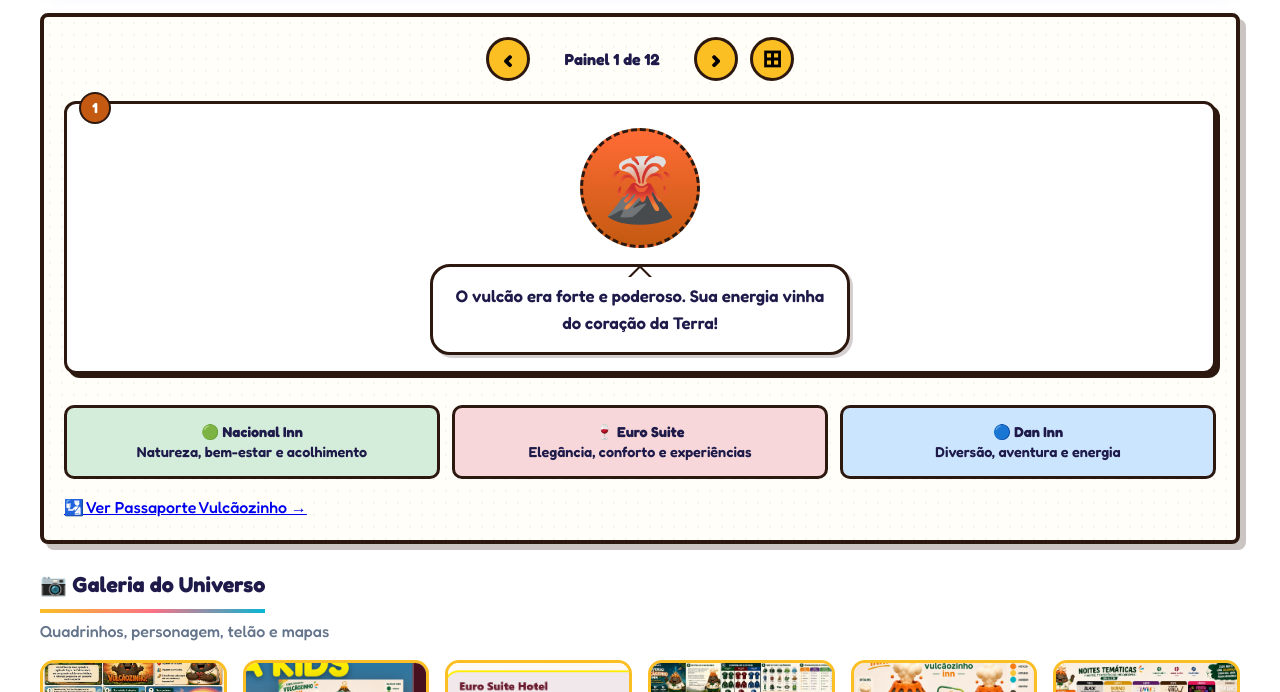
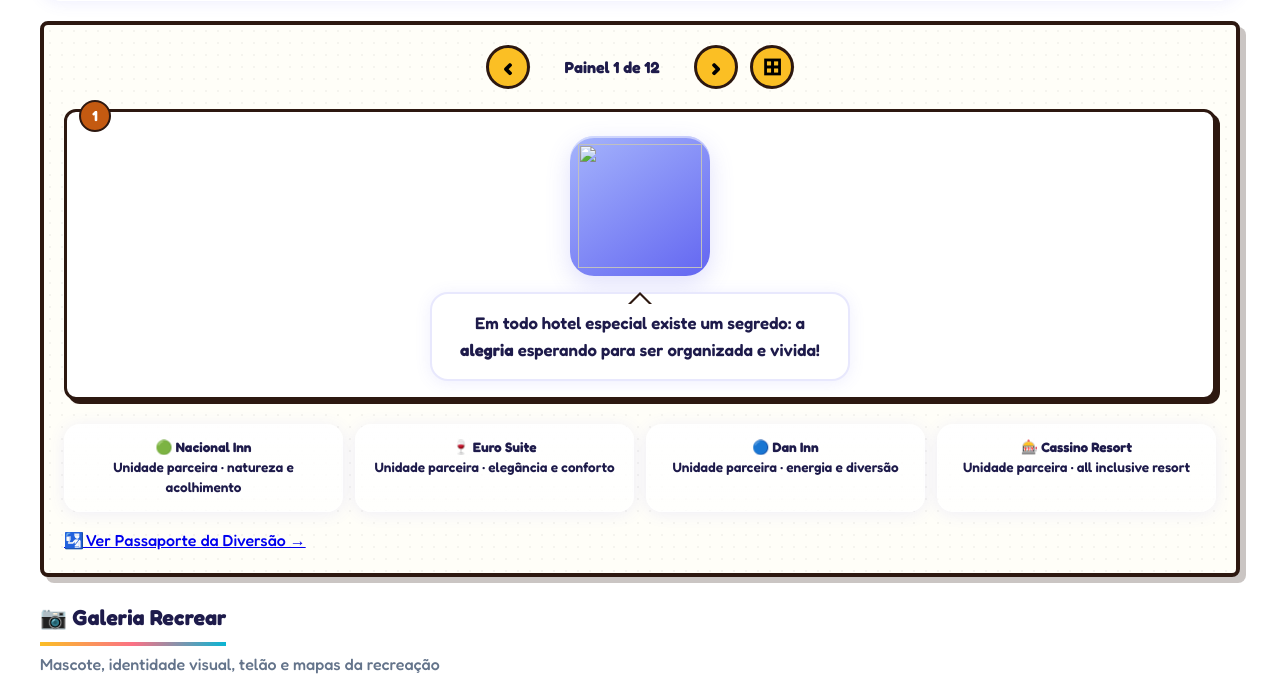
Before and after one commit to 0125mateus/universo-vulcaozinho, a Django app: page /universo/ in a window 1280 px wide. Shown: the part 1542-2234 px from the top of the page. Run offline with Django 5.2, Linux system fonts and the light colour scheme; data that the repository does not hold is empty; parts of the project's set-up code (start-up, migrations or seed data) failed here and were passed over.

Commit message:
Add Rei mascot and rewrite /universo/ story for Recrear brand.
Pixar-style SVG mascot, new comic panels, poster and gallery; Cassino as partner unit.

Co-authored-by: Cursor <cursoragent@cursor.com>

```diff
--- a/core/hotel_brand.py
+++ b/core/hotel_brand.py
@@ -7,7 +7,7 @@ HOTEIS_COM_LOGO = frozenset({
     'nacional-inn',
 })
 
-FALLBACK_LOGO = 'img/recrear-logo.svg'
+FALLBACK_LOGO = 'img/mascote-recrear.svg'
 
 
 def hotel_logo_static_path(slug: str | None) -> str:
--- a/static/css/recrear-theme.css
+++ b/static/css/recrear-theme.css
@@ -213,10 +213,14 @@ body {
 }
 
 .brand-logo-recrear {
-    height: 48px;
+    height: 52px;
     width: auto;
     filter: drop-shadow(0 2px 8px rgba(99, 102, 241, 0.25));
     transition: transform 0.35s cubic-bezier(0.34, 1.56, 0.64, 1);
+}
+
+.brand-mascote {
+    height: 56px;
 }
 
 .brand:hover .brand-logo-recrear {
@@ -488,3 +492,82 @@ body {
     .pixar-sun { width: 56px; height: 56px; top: 6%; right: 8%; }
     .brand-logo-recrear { height: 38px; }
 }
+
+/* ── Mascote Rei nos quadrinhos ── */
+.hero-mascote-wrap {
+    display: flex;
+    align-items: center;
+    gap: 1.5rem;
+    flex-wrap: wrap;
+    margin-top: 0.5rem;
+}
+
+.hero-mascote {
+    width: 120px;
+    height: auto;
+    filter: drop-shadow(0 8px 24px rgba(99, 102, 241, 0.35));
+    animation: recrearMascoteFloat 4s ease-in-out infinite;
+}
+
+@keyframes recrearMascoteFloat {
+    0%, 100% { transform: translateY(0) rotate(-2deg); }
+    50% { transform: translateY(-10px) rotate(2deg); }
+}
+
+.quadrinho-art {
+    border: none !important;
+    border-radius: 24px !important;
+    width: 140px !important;
+    height: 140px !important;
+    padding: 0.5rem !important;
+    box-shadow:
+        inset 0 2px 0 rgba(255,255,255,0.5),
+        0 8px 24px rgba(99, 102, 241, 0.2) !important;
+    overflow: hidden;
+}
+
+.quadrinho-mascote-img {
+    width: 100%;
+    height: 100%;
+    object-fit: contain;
+    display: block;
+}
+
+.quad-art-sonho { background: linear-gradient(145deg, #A5B4FC, #6366F1) !important; }
+.quad-art-equipe { background: linear-gradient(145deg, #67E8F9, #06B6D4) !important; }
+.quad-art-nascimento { background: linear-gradient(145deg, #FDE68A, #FBBF24) !important; }
+.quad-art-coracao { background: linear-gradient(145deg, #FDA4AF, #FB7185) !important; }
+.quad-art-plataforma { background: linear-gradient(145deg, #C4B5FD, #8B5CF6) !important; }
+.quad-art-missao { background: linear-gradient(145deg, #86EFAC, #14B8A6) !important; }
+.quad-art-poderes { background: linear-gradient(145deg, #F9A8D4, #EC4899, #6366F1) !important; }
+.quad-art-amigos { background: linear-gradient(145deg, #FED7AA, #FB923C) !important; }
+.quad-art-cristais { background: linear-gradient(145deg, #E9D5FF, #A855F7) !important; }
+.quad-art-semana { background: linear-gradient(145deg, #BFDBFE, #3B82F6) !important; }
+.quad-art-festa { background: linear-gradient(145deg, #312E81, #6366F1) !important; }
+.quad-art-bemvindo { background: linear-gradient(145deg, #FEF08A, #F59E0B) !important; }
+
+.quadrinho-balao {
+    border-radius: 18px !important;
+    border: 2px solid rgba(99, 102, 241, 0.15) !important;
+    box-shadow: var(--recrear-shadow-soft) !important;
+}
+
+.quadrinho-hoteis {
+    display: grid;
+    grid-template-columns: repeat(auto-fit, minmax(160px, 1fr));
+    gap: 0.75rem;
+}
+
+.quadrinho-hotel {
+    border-radius: 16px !important;
+    padding: 0.85rem 1rem !important;
+    background: var(--recrear-gloss) !important;
+    border: 1px solid rgba(255,255,255,0.75) !important;
+    box-shadow: var(--recrear-shadow-soft) !important;
+    font-size: 0.85rem;
+    line-height: 1.45;
+}
+
+@media (prefers-reduced-motion: reduce) {
+    .hero-mascote { animation: none !important; }
+}
--- a/templates/base.html
+++ b/templates/base.html
@@ -11,7 +11,7 @@
     <link rel="stylesheet" href="{% static 'css/hotel-themes.css' %}">
     <link rel="stylesheet" href="{% static 'css/assistant.css' %}">
     <link rel="stylesheet" href="{% static 'css/hybrid-polish.css' %}?v=5">
-    <link rel="stylesheet" href="{% static 'css/recrear-theme.css' %}?v=1">
+    <link rel="stylesheet" href="{% static 'css/recrear-theme.css' %}?v=2">
     {% block extra_css %}{% endblock %}
     {% if hotel_atual %}
     <style>
@@ -70,7 +70,7 @@
                     {% endif %}
                 </div>
                 {% else %}
-                <img src="{% static 'img/recrear-logo.svg' %}" alt="Recrear" class="brand-logo-recrear">
+                <img src="{% static 'img/mascote-recrear.svg' %}" alt="Rei — Recrear" class="brand-logo-recrear brand-mascote">
                 <div class="brand-text">
                     <h1>Recrear</h1>
                     <span>Sistema profissional de recreação hoteleira</span>
--- a/templates/core/universo.html
+++ b/templates/core/universo.html
@@ -5,12 +5,17 @@
 
 {% block content %}
 <section class="hero hero-quadrinho">
-    <span class="hotel-badge">Recrear</span>
-    <h2>✨ A história da recreação que encanta</h2>
-    <p class="hero-lema">"Transformar hotéis em experiências memoráveis — com diversão e excelência."</p>
+    <div class="hero-mascote-wrap">
+        <img src="{% static 'img/mascote-recrear.svg' %}" alt="Rei — mascote Recrear" class="hero-mascote">
+        <div>
+            <span class="hotel-badge">Recrear · conheça o Rei ✨</span>
+            <h2>A história da recreação que encanta</h2>
+            <p class="hero-lema">"Transformar hotéis em experiências memoráveis — com diversão, tecnologia e excelência."</p>
+        </div>
+    </div>
 </section>
 
-<nav class="universo-tabs" aria-label="Seções do Universo">
+<nav class="universo-tabs" aria-label="Seções Sobre Recrear">
     <a href="#historia" class="universo-tab active">📚 Quadrinhos</a>
     <a href="#galeria" class="universo-tab">📷 Galeria</a>
     <a href="#cristais" class="universo-tab">🌈 Cristais</a>
@@ -20,18 +25,18 @@
 <section id="historia" class="quadrinhos-section">
     <div class="quadrinho-poster-wrap glass-card">
         <div class="quadrinho-poster-head">
-            <h3>📖 Edição completa — O Guardião das Águas Termais</h3>
+            <h3>📖 Edição especial — A Origem da Diversão</h3>
             <button type="button" class="quadrinho-btn-zoom" id="quadrinho-zoom"
-                    data-src="{% static 'img/galeria/historia-quadrinhos.png' %}"
-                    data-caption="A História do Vulcãozinho — quadrinhos completos">
+                    data-src="{% static 'img/galeria/recrear-historia-poster.svg' %}"
+                    data-caption="Recrear — A Origem da Diversão">
                 🔍 Ampliar
             </button>
         </div>
         <button type="button" class="quadrinho-poster-btn galeria-item"
-                data-src="{% static 'img/galeria/historia-quadrinhos.png' %}"
-                data-caption="A História do Vulcãozinho — quadrinhos completos">
-            <img src="{% static 'img/galeria/historia-quadrinhos.png' %}"
-                 alt="Quadrinhos completos — A História do Vulcãozinho, O Guardião das Águas Termais"
+                data-src="{% static 'img/galeria/recrear-historia-poster.svg' %}"
+                data-caption="Recrear — A Origem da Diversão">
+            <img src="{% static 'img/galeria/recrear-historia-poster.svg' %}"
+                 alt="Poster Recrear — A Origem da Diversão, com o mascote Rei"
                  class="quadrinho-poster">
         </button>
         <p class="quadrinho-poster-hint">Clique na imagem para ver em tela cheia · role os painéis abaixo</p>
@@ -48,126 +53,151 @@
         <div class="quadrinhos-panels" id="quadrinhos-panels">
             <article class="quadrinho-panel active" data-panel="1">
                 <span class="quadrinho-num">1</span>
-                <div class="quadrinho-art quad-art-vulcao">🌋</div>
+                <div class="quadrinho-art quad-art-sonho">
+                    <img src="{% static 'img/mascote-recrear.svg' %}" alt="" class="quadrinho-mascote-img" aria-hidden="true">
+                </div>
                 <div class="quadrinho-balao">
-                    <p>O vulcão era forte e poderoso. Sua energia vinha do coração da Terra!</p>
+                    <p>Em todo hotel especial existe um segredo: a <strong>alegria</strong> esperando para ser organizada e vivida!</p>
                 </div>
             </article>
             <article class="quadrinho-panel" data-panel="2">
                 <span class="quadrinho-num">2</span>
-                <div class="quadrinho-art quad-art-agua">💧</div>
+                <div class="quadrinho-art quad-art-equipe">
+                    <img src="{% static 'img/mascote-recrear.svg' %}" alt="" class="quadrinho-mascote-img" aria-hidden="true">
+                </div>
                 <div class="quadrinho-balao">
-                    <p>Com o tempo, o vulcão adormeceu. Mas sua energia ficou aqui, aquecendo as águas que brotam da terra até hoje.</p>
+                    <p>Recreadores, gerentes e recepção sonhavam com uma recreação <strong>profissional</strong> — sem planilhas perdidas e sem programação confusa.</p>
                 </div>
             </article>
             <article class="quadrinho-panel" data-panel="3">
                 <span class="quadrinho-num">3</span>
-                <div class="quadrinho-art quad-art-nascimento">✨</div>
+                <div class="quadrinho-art quad-art-nascimento">
+                    <img src="{% static 'img/mascote-recrear.svg' %}" alt="" class="quadrinho-mascote-img" aria-hidden="true">
+                </div>
                 <div class="quadrinho-balao">
-                    <p>Diz a lenda que, no coração desse vulcão, nasceu um pequeno guardião chamado… <strong>Vulcãozinho!</strong></p>
+                    <p>Dessa energia nasceu uma faísca de luz… <strong>Rei</strong>, o mascote da <strong>Recrear</strong> — pequeno no tamanho, gigante no coração!</p>
                 </div>
             </article>
             <article class="quadrinho-panel" data-panel="4">
                 <span class="quadrinho-num">4</span>
-                <div class="quadrinho-art quad-art-coracao">❤️</div>
+                <div class="quadrinho-art quad-art-coracao">
+                    <img src="{% static 'img/mascote-recrear.svg' %}" alt="" class="quadrinho-mascote-img" aria-hidden="true">
+                </div>
                 <div class="quadrinho-balao">
-                    <p>Ele não nasceu para destruir. Nasceu para <strong>aquecer</strong>! As águas, os corações, as amizades — e transformar cada viagem em lembrança inesquecível.</p>
+                    <p>Rei não nasceu só para animar. Nasceu para <strong>conectar</strong> equipes, hóspedes e momentos — e transformar cada estadia em memória inesquecível.</p>
                 </div>
             </article>
             <article class="quadrinho-panel" data-panel="5">
                 <span class="quadrinho-num">5</span>
-                <div class="quadrinho-art quad-art-viagem">🧳</div>
+                <div class="quadrinho-art quad-art-plataforma">
+                    <img src="{% static 'img/mascote-recrear.svg' %}" alt="" class="quadrinho-mascote-img" aria-hidden="true">
+                </div>
                 <div class="quadrinho-balao">
-                    <p>Desde então, a <strong>Recrear</strong> percorre hotéis e resorts, levando alegria para crianças, famílias e amigos de todo o Brasil.</p>
+                    <p>Assim surgiu a <strong>Recrear</strong>: a plataforma que leva recreação de excelência para hotéis e resorts em todo o Brasil.</p>
                 </div>
             </article>
             <article class="quadrinho-panel" data-panel="6">
                 <span class="quadrinho-num">6</span>
-                <div class="quadrinho-art quad-art-missao">🎯</div>
+                <div class="quadrinho-art quad-art-missao">
+                    <img src="{% static 'img/mascote-recrear.svg' %}" alt="" class="quadrinho-mascote-img" aria-hidden="true">
+                </div>
                 <div class="quadrinho-balao">
-                    <p>Sua missão é simples: fazer cada hóspede sentir o <strong>calor da hospitalidade</strong> de Poços de Caldas.</p>
+                    <p>A missão é clara: cada hóspede deve sentir uma experiência digna de filme de animação — com carinho, organização e diversão de verdade.</p>
                 </div>
             </article>
             <article class="quadrinho-panel" data-panel="7">
                 <span class="quadrinho-num">7</span>
-                <div class="quadrinho-art quad-art-poderes">🌈</div>
+                <div class="quadrinho-art quad-art-poderes">
+                    <img src="{% static 'img/mascote-recrear.svg' %}" alt="" class="quadrinho-mascote-img" aria-hidden="true">
+                </div>
                 <div class="quadrinho-balao">
-                    <p><strong>Seus poderes:</strong> espalhar alegria · criar amizades · transformar férias em aventuras · proteger as águas termais · histórias inesquecíveis.</p>
+                    <p><strong>Superpoderes da Recrear:</strong> programação · telão · app do hóspede · passaporte · ponto · dashboard · loja · passeios com PIX.</p>
                 </div>
             </article>
             <article class="quadrinho-panel" data-panel="8">
                 <span class="quadrinho-num">8</span>
-                <div class="quadrinho-art quad-art-amigos">🤝</div>
+                <div class="quadrinho-art quad-art-amigos">
+                    <img src="{% static 'img/mascote-recrear.svg' %}" alt="" class="quadrinho-mascote-img" aria-hidden="true">
+                </div>
                 <div class="quadrinho-balao">
-                    <p><strong>Seus amigos:</strong> Pequenos Guardiões · Liga da Aventura · Exploradores das Águas Termais · Guardiões da Memória.</p>
+                    <p><strong>Time Rei:</strong> recreadores · recepção · gerentes · supervisores · RH · famílias e hóspedes de todas as idades!</p>
                 </div>
             </article>
             <article class="quadrinho-panel" data-panel="9">
                 <span class="quadrinho-num">9</span>
-                <div class="quadrinho-art quad-art-cristais">💎</div>
+                <div class="quadrinho-art quad-art-cristais">
+                    <img src="{% static 'img/mascote-recrear.svg' %}" alt="" class="quadrinho-mascote-img" aria-hidden="true">
+                </div>
                 <div class="quadrinho-balao">
-                    <p>Os <strong>Sete Cristais da Diversão</strong> e o Passaporte Vulcãozinho — cada atividade rende um carimbo!</p>
+                    <p>Os <strong>Sete Cristais da Diversão</strong> e o Passaporte Recrear — cada noite temática e cada atividade rende um carimbo especial!</p>
                 </div>
             </article>
             <article class="quadrinho-panel" data-panel="10">
                 <span class="quadrinho-num">10</span>
-                <div class="quadrinho-art quad-art-semana">📅</div>
+                <div class="quadrinho-art quad-art-semana">
+                    <img src="{% static 'img/mascote-recrear.svg' %}" alt="" class="quadrinho-mascote-img" aria-hidden="true">
+                </div>
                 <div class="quadrinho-balao">
-                    <p>Cada dia da semana Vulcãozinho desperta um cristal: Alegria · Coragem · Amizade · Criatividade · Música · Aventura · Família.</p>
+                    <p>Cada dia da semana Rei desperta um cristal: Alegria · Coragem · Amizade · Criatividade · Música · Aventura · Família.</p>
                 </div>
             </article>
             <article class="quadrinho-panel" data-panel="11">
                 <span class="quadrinho-num">11</span>
-                <div class="quadrinho-art quad-art-festa">🎉</div>
+                <div class="quadrinho-art quad-art-festa">
+                    <img src="{% static 'img/mascote-recrear.svg' %}" alt="" class="quadrinho-mascote-img" aria-hidden="true">
+                </div>
                 <div class="quadrinho-balao">
-                    <p>Quando a noite chega, o vulcão se ilumina e celebra com música, dança e amizade!</p>
+                    <p>Quando a noite chega, as noites temáticas iluminam o hotel — música, cores, dança e aquela energia que só a Recrear organiza!</p>
                 </div>
             </article>
             <article class="quadrinho-panel" data-panel="12">
                 <span class="quadrinho-num">12</span>
-                <div class="quadrinho-art quad-art-bemvindo">👋</div>
+                <div class="quadrinho-art quad-art-bemvindo">
+                    <img src="{% static 'img/mascote-recrear.svg' %}" alt="" class="quadrinho-mascote-img" aria-hidden="true">
+                </div>
                 <div class="quadrinho-balao quadrinho-balao-final">
-                    <p><strong>Bem-vindo ao Universo Vulcãozinho!</strong></p>
-                    <p class="quadrinho-lema">O calor que vem da terra. A alegria que vem do coração.</p>
+                    <p><strong>Bem-vindo à Recrear!</strong></p>
+                    <p class="quadrinho-lema">Recriar momentos. Transformar experiências. Fazer brilhar.</p>
                 </div>
             </article>
         </div>
 
         <div class="quadrinho-hoteis">
-            <div class="quadrinho-hotel quad-hotel-nacional">🟢 <strong>Nacional Inn</strong><br>Natureza, bem-estar e acolhimento</div>
-            <div class="quadrinho-hotel quad-hotel-euro">🍷 <strong>Euro Suite</strong><br>Elegância, conforto e experiências</div>
-            <div class="quadrinho-hotel quad-hotel-dan">🔵 <strong>Dan Inn</strong><br>Diversão, aventura e energia</div>
+            <div class="quadrinho-hotel quad-hotel-nacional">🟢 <strong>Nacional Inn</strong><br>Unidade parceira · natureza e acolhimento</div>
+            <div class="quadrinho-hotel quad-hotel-euro">🍷 <strong>Euro Suite</strong><br>Unidade parceira · elegância e conforto</div>
+            <div class="quadrinho-hotel quad-hotel-dan">🔵 <strong>Dan Inn</strong><br>Unidade parceira · energia e diversão</div>
+            <div class="quadrinho-hotel quad-hotel-cassino">🎰 <strong>Cassino Resort</strong><br>Unidade parceira · all inclusive resort</div>
         </div>
 
         <p class="historia-passaporte">
-            <a href="{% url 'passaporte' %}">🛂 Ver Passaporte Vulcãozinho →</a>
+            <a href="{% url 'passaporte' %}">🛂 Ver Passaporte da Diversão →</a>
         </p>
     </div>
 </section>
 
 <section id="galeria" class="universo-galeria">
-    <h3 class="section-title">📷 Galeria do Universo</h3>
-    <p class="section-sub">Quadrinhos, personagem, telão e mapas</p>
+    <h3 class="section-title">📷 Galeria Recrear</h3>
+    <p class="section-sub">Mascote, identidade visual, telão e mapas da recreação</p>
     <div class="galeria-grid" id="galeria-grid">
-        <button type="button" class="galeria-item" data-src="{% static 'img/galeria/historia-quadrinhos.png' %}" data-caption="História em quadrinhos — edição completa">
-            <img src="{% static 'img/galeria/historia-quadrinhos.png' %}" alt="Quadrinhos Vulcãozinho">
+        <button type="button" class="galeria-item" data-src="{% static 'img/mascote-recrear.svg' %}" data-caption="Rei — mascote oficial Recrear">
+            <img src="{% static 'img/mascote-recrear.svg' %}" alt="Rei — mascote Recrear">
+            <span>Mascote Rei</span>
+        </button>
+        <button type="button" class="galeria-item" data-src="{% static 'img/galeria/recrear-historia-poster.svg' %}" data-caption="Recrear — A Origem da Diversão">
+            <img src="{% static 'img/galeria/recrear-historia-poster.svg' %}" alt="Poster história Recrear">
             <span>História em Quadrinhos</span>
         </button>
-        <button type="button" class="galeria-item" data-src="{% static 'img/galeria/vulcaozinho-personagem.png' %}" data-caption="Vulcãozinho Inn — identidade visual">
-            <img src="{% static 'img/galeria/vulcaozinho-personagem.png' %}" alt="Personagem Vulcãozinho Inn">
-            <span>Identidade Vulcãozinho</span>
+        <button type="button" class="galeria-item" data-src="{% static 'img/recrear-logo.svg' %}" data-caption="Recrear — identidade visual">
+            <img src="{% static 'img/recrear-logo.svg' %}" alt="Logo Recrear">
+            <span>Logo Recrear</span>
         </button>
         <button type="button" class="galeria-item" data-src="{% static 'img/galeria/telao-recreacao.png' %}" data-caption="Telão da recreação">
             <img src="{% static 'img/galeria/telao-recreacao.png' %}" alt="Telão da recreação">
             <span>Telão da Recreação</span>
         </button>
         <button type="button" class="galeria-item" data-src="{% static 'img/universo-completo.png' %}" data-caption="Mapa completo da recreação">
-            <img src="{% static 'img/universo-completo.png' %}" alt="Infográfico Universo">
+            <img src="{% static 'img/universo-completo.png' %}" alt="Mapa da recreação">
             <span>Mapa da Recreação</span>
-        </button>
-        <button type="button" class="galeria-item" data-src="{% static 'img/mascote-vulcaozinho.png' %}" data-caption="Mascote Vulcãozinho">
-            <img src="{% static 'img/mascote-vulcaozinho.png' %}" alt="Mascote">
-            <span>Mascote Oficial</span>
         </button>
         <button type="button" class="galeria-item" data-src="{% static 'img/noites-tematicas.png' %}" data-caption="Noites temáticas">
             <img src="{% static 'img/noites-tematicas.png' %}" alt="Noites temáticas">
@@ -189,7 +219,7 @@
 
 <section id="cristais" class="universo-cristais glass-card">
     <h3 class="section-title">🌈 Os Sete Cristais da Diversão</h3>
-    <p>Toda semana, os hóspedes ajudam Vulcãozinho a fortalecer esses cristais participando das atividades.</p>
+    <p>Toda semana, os hóspedes ajudam Rei e a equipe Recrear a fortalecer esses cristais participando das atividades.</p>
     <div class="cristais-grid">
         <div class="cristal-chip">❤️ Amor</div>
         <div class="cristal-chip">💛 Alegria</div>
@@ -214,7 +244,7 @@
 <section id="mapa" class="universo-mapa">
     <h3 class="section-title">🗺️ Mapa Completo da Recreação</h3>
     <div class="universo-img-wrap">
-        <img src="{% static 'img/universo-completo.png' %}" alt="Infográfico Universo Vulcãozinho Inn" class="universo-img">
+        <img src="{% static 'img/universo-completo.png' %}" alt="Infográfico Recrear — mapa da recreação" class="universo-img">
     </div>
 </section>
 
@@ -234,13 +264,13 @@
     <div class="card accent-yellow">
         <div class="card-icon">🎭</div>
         <h3>Noites Temáticas</h3>
-        <p>7 noites + 7 manhãs temáticas da rede.</p>
+        <p>7 noites + 7 manhãs temáticas por hotel.</p>
         <a href="{% url 'noites' %}" style="color:var(--hotel-primary);font-weight:700;font-size:0.875rem;">Ver noites →</a>
     </div>
     <div class="card accent-blue">
         <div class="card-icon">🛂</div>
         <h3>Passaporte & Loja</h3>
-        <p>7 carimbos, moedas Vulcãozinho e loja oficial.</p>
+        <p>7 carimbos, moedas Recrear e loja oficial.</p>
         <a href="{% url 'passaporte' %}" style="color:var(--hotel-primary);font-weight:700;font-size:0.875rem;">Ver passaporte →</a>
     </div>
 </div>
--- a/templates/hospede_app/login.html
+++ b/templates/hospede_app/login.html
@@ -9,8 +9,8 @@
 <div class="app-login">
     <div class="app-login-hero">
         <img
-            src="{% static 'img/recrear-logo.svg' %}"
-            data-default-src="{% static 'img/recrear-logo.svg' %}"
+            src="{% static 'img/mascote-recrear.svg' %}"
+            data-default-src="{% static 'img/mascote-recrear.svg' %}"
             alt="Logo do hotel"
             class="app-mascote app-hotel-logo"
             id="app-hotel-logo"
```
Also changed, not shown: static/img/galeria/recrear-historia-poster.svg (added), static/img/mascote-recrear.svg (added).
